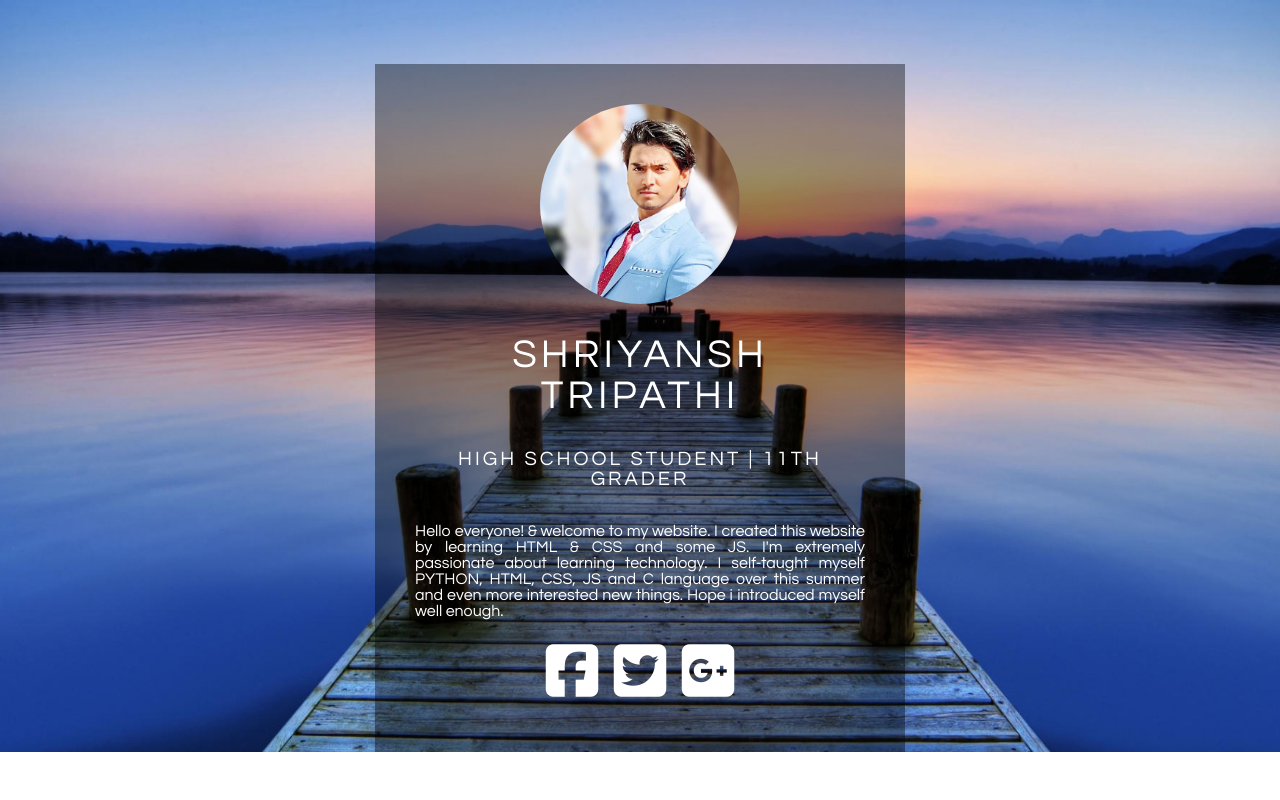
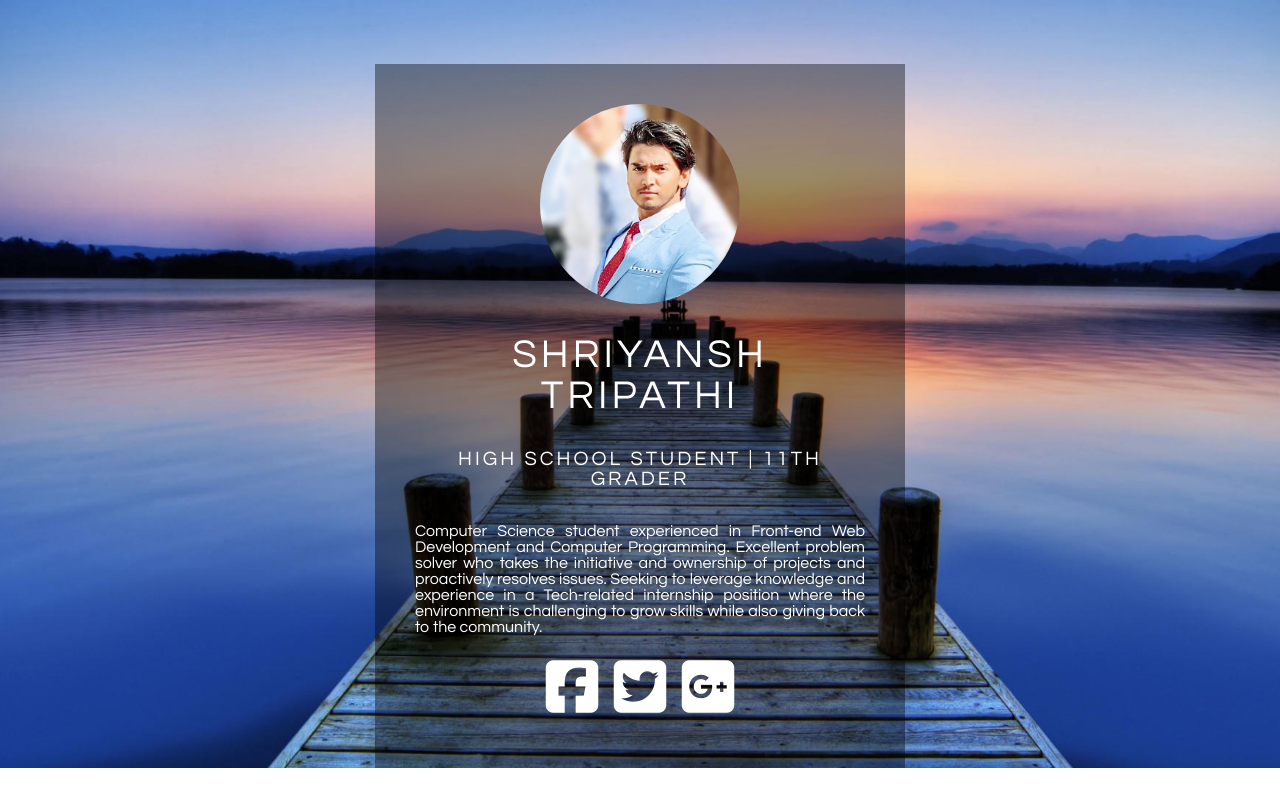
Before and after one commit to Shriyanshh/Shriyanshhh.github.io, a plain HTML site: page about.html in a window 1280 px wide. Drawn offline with Linux system fonts and the light colour scheme.

Commit message:
Update about.html

```diff
--- a/about.html
+++ b/about.html
@@ -14,8 +14,8 @@ SHRIYANSH TRIPATHI</h1>
 <h5>
 HIGH SCHOOL STUDENT | 11TH GRADER</h5>
 <p>
-Hello everyone! & welcome to my website. I created this website by learning HTML & CSS and some JS. I'm extremely passionate about learning technology. I self-taught myself PYTHON, HTML, CSS, JS and C language over this summer and even more interested new things.
-Hope i introduced myself well enough.</p>
+Computer Science student experienced in Front-end Web Development and Computer Programming. Excellent problem solver who takes the initiative and ownership of projects and proactively resolves issues. Seeking to leverage knowledge and experience in a Tech-related internship position where the environment is challenging to grow skills while also giving back to the community.
+</p>
 <ul>
 <li><a href="#"><i class="fa fa-facebook-square" aria-hidden="true"></i></a></li>
 <li><a href="#"><i class="fa fa-twitter-square" aria-hidden="true"></i></a></li>
```
